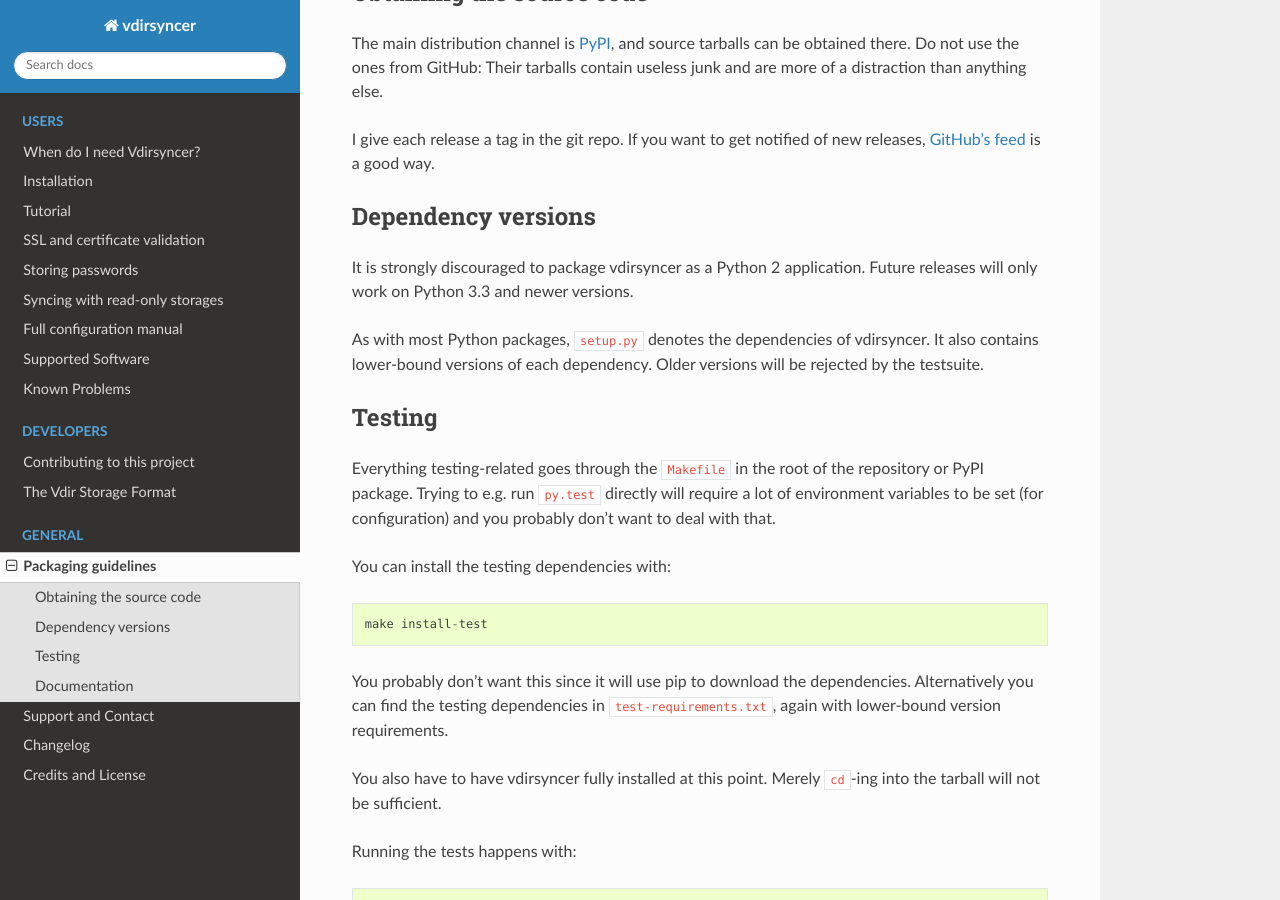
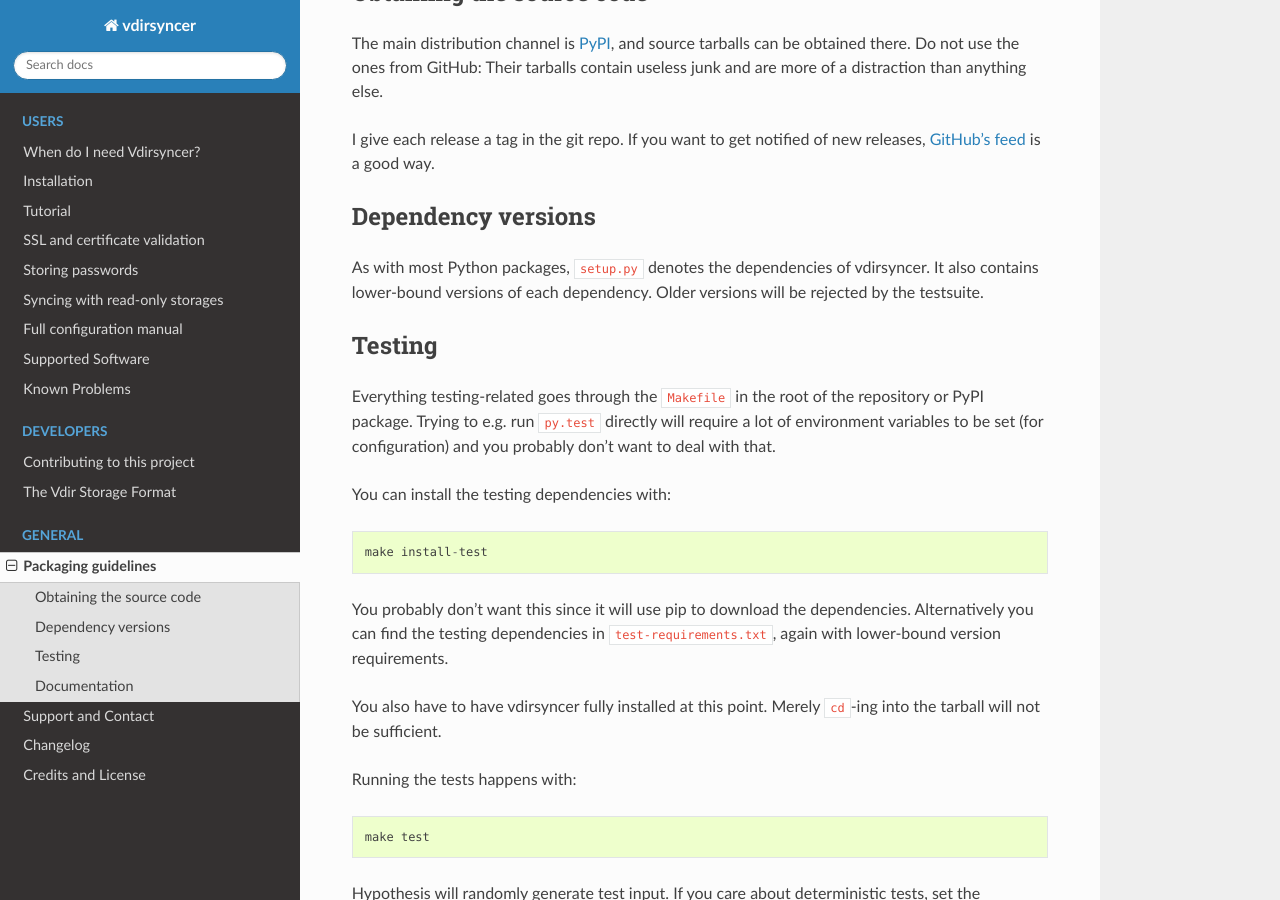
Before and after one commit to pimutils/vdirsyncer, a Sphinx documentation site: the page built from docs/packaging.rst, in a window 1280 px wide and 900 px high, scrolled down 352 px. Built offline with Sphinx 7.4.7 and the Read the Docs theme 2.0.0, drawn with Linux system fonts in a browser that asks for light colours; the version number could not be read and is left out.

Commit message:
packaging.rst: Remove reference to py2

```diff
--- a/docs/packaging.rst
+++ b/docs/packaging.rst
@@ -24,9 +24,6 @@
 
 Dependency versions
 ===================
-
-It is strongly discouraged to package vdirsyncer as a Python 2 application.
-Future releases will only work on Python 3.3 and newer versions.
 
 As with most Python packages, ``setup.py`` denotes the dependencies of
 vdirsyncer. It also contains lower-bound versions of each dependency. Older
```
